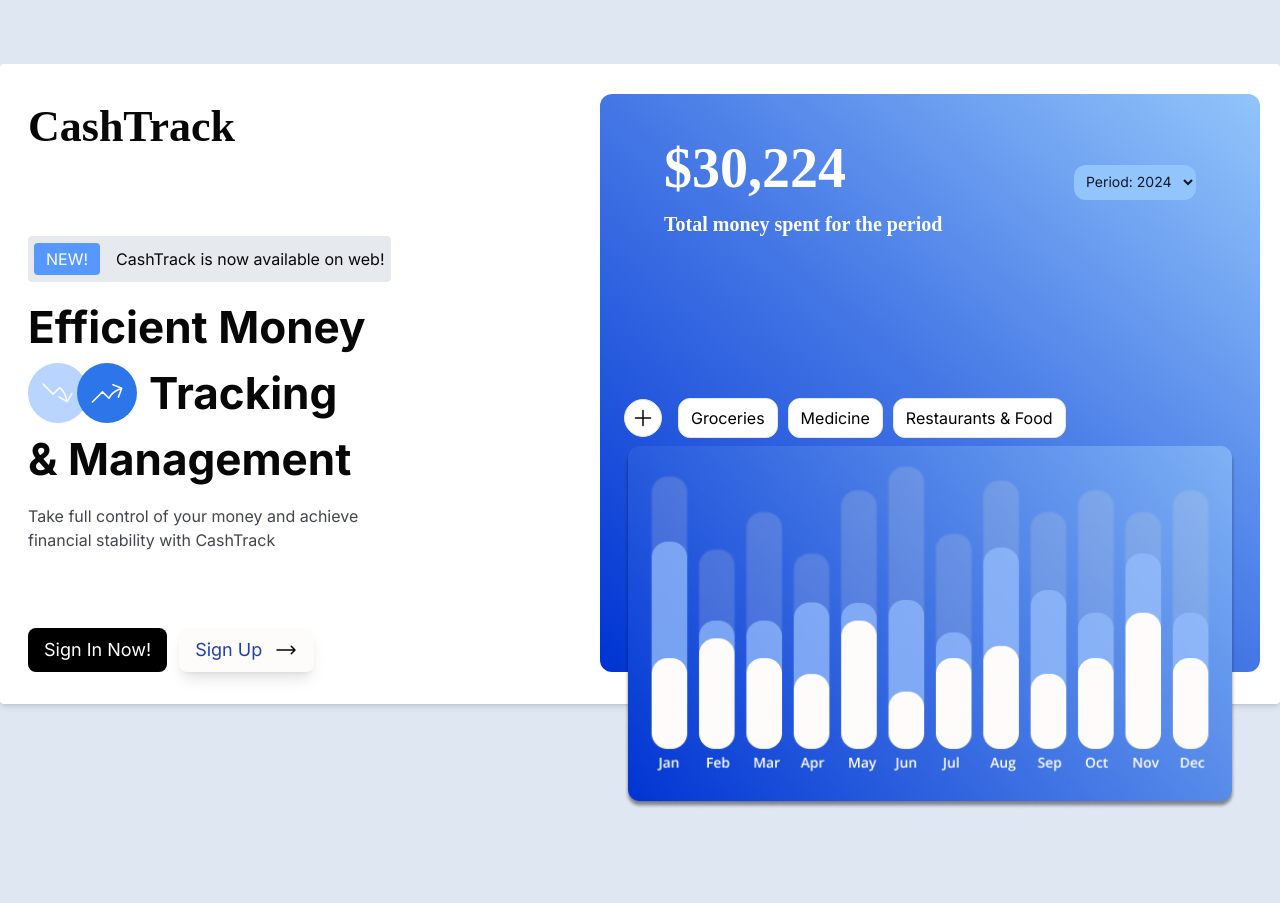
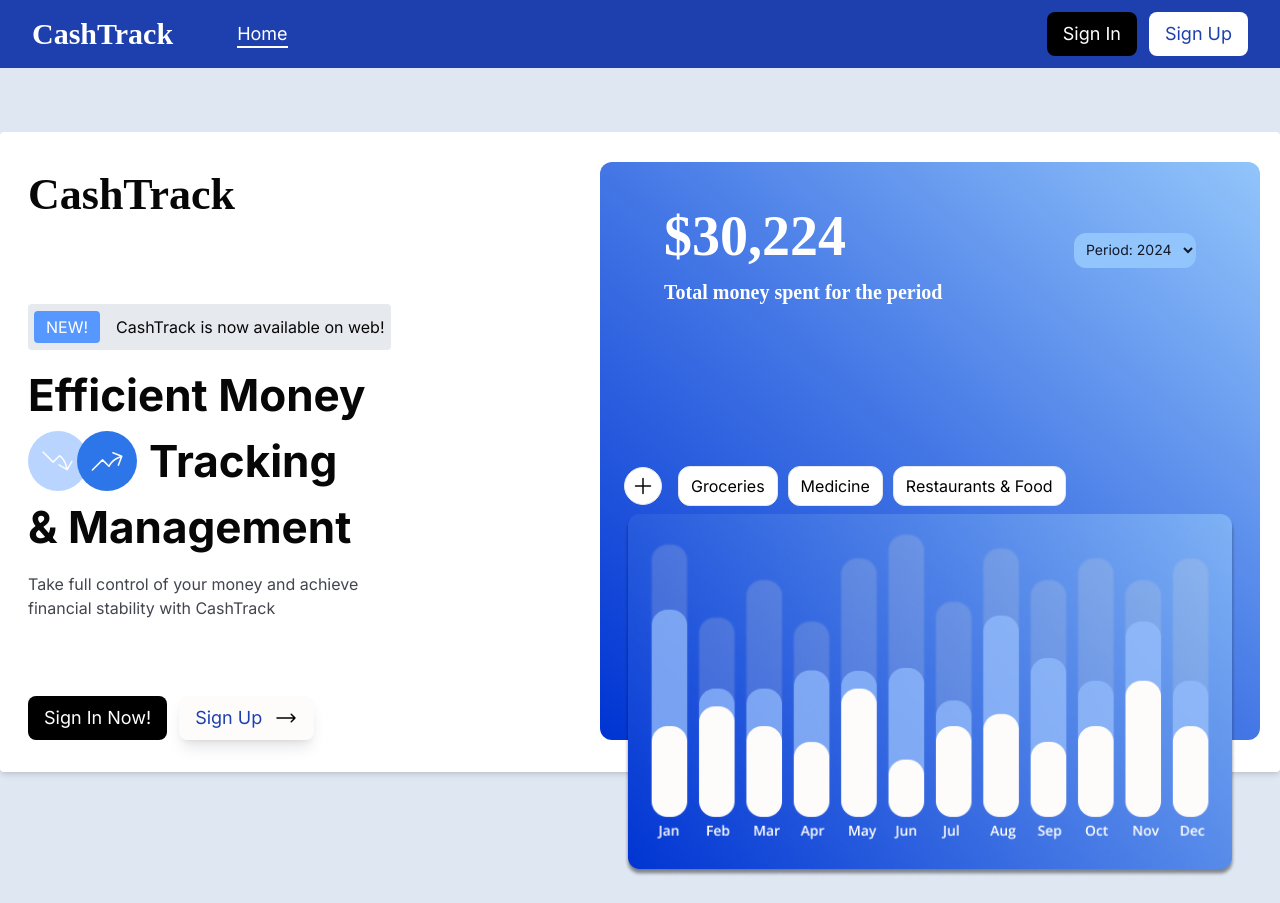
Before and after one commit to Maghakishiyev/41937-57690-56862-56366-56940-personal-finance-tracker-app, a Next.js app in the folder frontend/: page / in a window 1280 px wide. Before the commit the page ends 864 px from the top, so only its background shows below. Built offline with nearby package versions, Linux system fonts and the light colour scheme.

Commit message:
added header component

```diff
--- a/frontend/app/layout.tsx
+++ b/frontend/app/layout.tsx
@@ -1,6 +1,8 @@
 import type { Metadata } from "next";
 import { Inter } from "next/font/google";
+import React from "react";
 import "./globals.css";
+import Header from "@/components/layout/Header";
 
 const inter = Inter({ subsets: ["latin"] });
 
@@ -16,7 +18,10 @@
 }>) {
   return (
     <html lang="en">
-      <body className={inter.className}>{children}</body>
+      <body className={inter.className}>
+        <Header/>
+        {children}
+        </body>
     </html>
   );
 }
```
